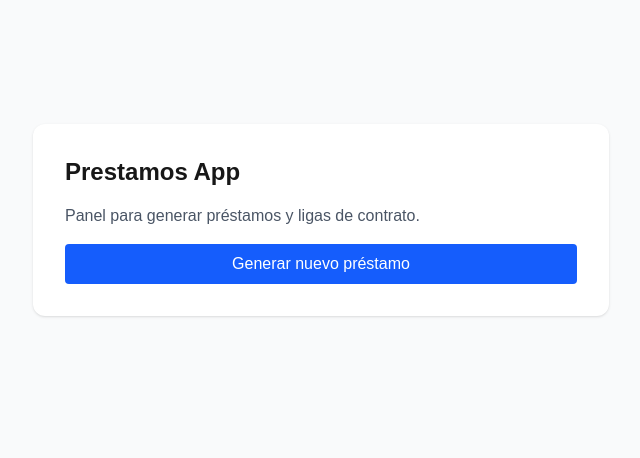
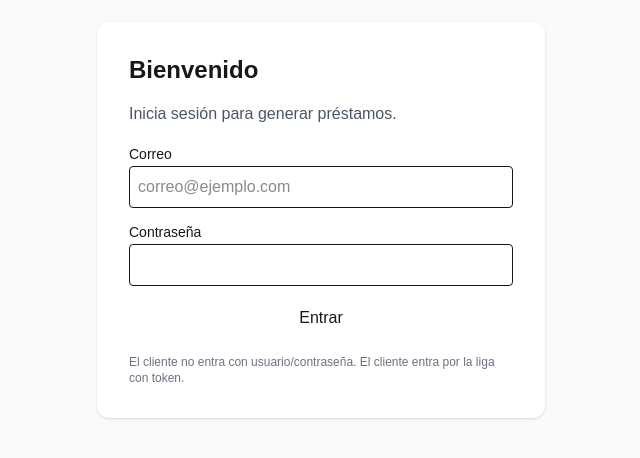
Before and after one commit to AlexisPerez24/prestamos-app, a Next.js app: page / in a window 1280 px wide. Shown: the part 180-638 px from the top of the page, without its empty margins (319-959 px from the left). Built offline with nearby package versions, Linux system fonts and the light colour scheme; no server answers.

Commit message:
feat: login con supabase auth

```diff
--- a/src/app/page.tsx
+++ b/src/app/page.tsx
@@ -1,19 +1,106 @@
+"use client";
+
+import React, { useEffect, useState } from "react";
+import { supabase } from "./lib/supabaseClient";
+
 export default function Home() {
+  const [email, setEmail] = useState("");
+  const [password, setPassword] = useState("");
+
+  const [loading, setLoading] = useState(true); // carga sesión
+  const [submitting, setSubmitting] = useState(false);
+  const [msg, setMsg] = useState<string | null>(null);
+
+  useEffect(() => {
+    (async () => {
+      const { data } = await supabase.auth.getSession();
+      if (data.session) {
+        window.location.href = "/prestamo";
+        return;
+      }
+      setLoading(false);
+    })();
+  }, []);
+
+  async function login(e: React.FormEvent) {
+    e.preventDefault();
+    setMsg(null);
+
+    if (!email.trim() || !password.trim()) {
+      setMsg("Escribe tu correo y contraseña.");
+      return;
+    }
+
+    setSubmitting(true);
+    try {
+      const { error } = await supabase.auth.signInWithPassword({
+        email: email.trim().toLowerCase(),
+        password,
+      });
+
+      if (error) throw error;
+
+      window.location.href = "/prestamo";
+    } catch (err: any) {
+      setMsg(err?.message || "Error iniciando sesión");
+    } finally {
+      setSubmitting(false);
+    }
+  }
+
+  if (loading) {
+    return (
+      <div className="min-h-screen bg-gray-50 flex items-center justify-center p-8">
+        <div className="bg-white rounded-xl shadow p-8 w-full max-w-md">
+          <p>Cargando...</p>
+        </div>
+      </div>
+    );
+  }
+
   return (
     <div className="min-h-screen bg-gray-50 flex items-center justify-center p-8">
-      <div className="bg-white rounded-xl shadow p-8 w-full max-w-xl space-y-4">
-        <h1 className="text-2xl font-bold">Prestamos App</h1>
+      <div className="bg-white rounded-xl shadow p-8 w-full max-w-md space-y-4">
+        <h1 className="text-2xl font-bold">Bienvenido</h1>
+        <p className="text-gray-600">Inicia sesión para generar préstamos.</p>
 
-        <p className="text-gray-600">
-          Panel para generar préstamos y ligas de contrato.
+        <form onSubmit={login} className="space-y-3">
+          <div>
+            <label className="text-sm">Correo</label>
+            <input
+              className="w-full border p-2 rounded"
+              value={email}
+              onChange={(e) => setEmail(e.target.value)}
+              placeholder="correo@ejemplo.com"
+              autoComplete="email"
+            />
+          </div>
+
+          <div>
+            <label className="text-sm">Contraseña</label>
+            <input
+              className="w-full border p-2 rounded"
+              value={password}
+              onChange={(e) => setPassword(e.target.value)}
+              type="password"
+              autoComplete="current-password"
+            />
+          </div>
+
+          {msg && <p className="text-sm text-red-600">{msg}</p>}
+
+          <button
+            type="submit"
+            disabled={submitting}
+            className="w-full bg-blue-600 hover:bg-blue-700 disabled:opacity-60 text-white px-4 py-2 rounded"
+          >
+            {submitting ? "Entrando..." : "Entrar"}
+          </button>
+        </form>
+
+        <p className="text-xs text-gray-500">
+          El cliente no entra con usuario/contraseña. El cliente entra por la liga con token.
         </p>
-
-        <a
-          href="/prestamo"
-          className="inline-flex w-full justify-center bg-blue-600 hover:bg-blue-700 text-white px-4 py-2 rounded"
-        >
-          Generar nuevo préstamo
-        </a>
       </div>
     </div>
   );
--- a/src/app/prestamo/page.tsx
+++ b/src/app/prestamo/page.tsx
@@ -1,6 +1,6 @@
 "use client";
 
-import React, { useMemo } from "react";
+import React, { useEffect, useMemo, useState } from "react";
 import { useForm } from "react-hook-form";
 import { z } from "zod";
 import { zodResolver } from "@hookform/resolvers/zod";
@@ -28,7 +28,10 @@ const schema = z
       .number()
       .finite("Monto inválido")
       .positive("Monto inválido")
-      .max(MAX_MONTO, `Monto demasiado alto (máx ${MAX_MONTO.toLocaleString("es-MX")})`),
+      .max(
+        MAX_MONTO,
+        `Monto demasiado alto (máx ${MAX_MONTO.toLocaleString("es-MX")})`
+      ),
 
     quincenas: z
       .number()
@@ -175,6 +178,27 @@ function calcularComoExcel(montoRaw: unknown, quincenasRaw: unknown, pagoQuincen
 }
 
 export default function PrestamoPage() {
+  const [userEmail, setUserEmail] = useState<string | null>(null);
+  const [checkingAuth, setCheckingAuth] = useState(true);
+
+  // ✅ Proteger ruta: si no hay sesión => /
+  useEffect(() => {
+    (async () => {
+      const { data } = await supabase.auth.getSession();
+      if (!data.session) {
+        window.location.href = "/";
+        return;
+      }
+      setUserEmail(data.session.user.email ?? null);
+      setCheckingAuth(false);
+    })();
+  }, []);
+
+  async function cerrarSesion() {
+    await supabase.auth.signOut();
+    window.location.href = "/";
+  }
+
   const {
     register,
     handleSubmit,
@@ -199,15 +223,21 @@ export default function PrestamoPage() {
   const resumen = useMemo(() => {
     const calc = calcularComoExcel(monto, quincenas, pago_quincenal);
     const fecha_termino =
-      fecha_inicio && quincenas > 0 ? calcularFechaTerminoQuincenal(fecha_inicio, quincenas) : "";
+      fecha_inicio && quincenas > 0
+        ? calcularFechaTerminoQuincenal(fecha_inicio, quincenas)
+        : "";
     return { ...calc, fecha_termino };
   }, [monto, quincenas, pago_quincenal, fecha_inicio]);
 
   const onSubmit = async (data: FormData, event?: unknown) => {
     const submitter =
-      (event as { nativeEvent?: SubmitEvent })?.nativeEvent?.submitter as HTMLButtonElement | undefined;
+      (event as { nativeEvent?: SubmitEvent })?.nativeEvent
+        ?.submitter as HTMLButtonElement | undefined;
 
-    const accion = submitter?.dataset?.accion as "guardar" | "liga" | undefined;
+    const accion = submitter?.dataset?.accion as
+      | "guardar"
+      | "liga"
+      | undefined;
 
     if (!accion) {
       alert("No se detectó la acción del botón. Recarga e intenta de nuevo.");
@@ -263,7 +293,10 @@ export default function PrestamoPage() {
     if (accion === "liga") {
       const token = crypto.randomUUID();
 
-      const { error: tokErr } = await supabase.from("prestamos").update({ liga_token: token }).eq("id", inserted.id);
+      const { error: tokErr } = await supabase
+        .from("prestamos")
+        .update({ liga_token: token })
+        .eq("id", inserted.id);
 
       if (tokErr) {
         console.error(tokErr);
@@ -302,16 +335,48 @@ export default function PrestamoPage() {
     window.location.href = `/contrato?id=${inserted.id}`;
   };
 
+  if (checkingAuth) {
+    return (
+      <div className="min-h-screen bg-gray-50 p-8">
+        <div className="max-w-2xl mx-auto bg-white rounded-xl shadow p-6">
+          <p>Cargando...</p>
+        </div>
+      </div>
+    );
+  }
+
   return (
     <div className="min-h-screen bg-gray-50">
-      <div className="max-w-2xl mx-auto mt-8 p-6 bg-white rounded-xl shadow">
-        <h1 className="text-2xl font-bold mb-4">Generar préstamo</h1>
+      <div className="max-w-2xl mx-auto mt-8 p-6 bg-white rounded-xl shadow space-y-4">
+        {/* Header */}
+        <div className="flex items-center justify-between gap-3">
+          <div>
+            <h1 className="text-2xl font-bold">Generar préstamo</h1>
+            <p className="text-sm text-gray-600">
+              Sesión: <b>{userEmail ?? "—"}</b>
+            </p>
+          </div>
+
+          <button
+            onClick={cerrarSesion}
+            className="bg-gray-200 hover:bg-gray-300 px-4 py-2 rounded"
+            type="button"
+          >
+            Cerrar sesión
+          </button>
+        </div>
 
         <form noValidate onSubmit={handleSubmit(onSubmit)} className="space-y-4">
           <div>
             <label>Número de folio</label>
-            <input {...register("numero_folio")} className="w-full border p-2 rounded" placeholder="Ej: PL250025" />
-            {errors.numero_folio && <p className="text-red-600 text-sm">{errors.numero_folio.message}</p>}
+            <input
+              {...register("numero_folio")}
+              className="w-full border p-2 rounded"
+              placeholder="Ej: PL250025"
+            />
+            {errors.numero_folio && (
+              <p className="text-red-600 text-sm">{errors.numero_folio.message}</p>
+            )}
           </div>
 
           <div className="grid grid-cols-1 md:grid-cols-3 gap-4">
@@ -325,7 +390,9 @@ export default function PrestamoPage() {
                 {...register("monto", { valueAsNumber: true })}
                 className="w-full border p-2 rounded"
               />
-              {errors.monto && <p className="text-red-600 text-sm">{errors.monto.message}</p>}
+              {errors.monto && (
+                <p className="text-red-600 text-sm">{errors.monto.message}</p>
+              )}
             </div>
 
             <div>
@@ -337,7 +404,9 @@ export default function PrestamoPage() {
                 {...register("quincenas", { valueAsNumber: true })}
                 className="w-full border p-2 rounded"
               />
-              {errors.quincenas && <p className="text-red-600 text-sm">{errors.quincenas.message}</p>}
+              {errors.quincenas && (
+                <p className="text-red-600 text-sm">{errors.quincenas.message}</p>
+              )}
             </div>
 
             <div>
@@ -350,14 +419,22 @@ export default function PrestamoPage() {
                 {...register("pago_quincenal", { valueAsNumber: true })}
                 className="w-full border p-2 rounded"
               />
-              {errors.pago_quincenal && <p className="text-red-600 text-sm">{errors.pago_quincenal.message}</p>}
+              {errors.pago_quincenal && (
+                <p className="text-red-600 text-sm">{errors.pago_quincenal.message}</p>
+              )}
             </div>
           </div>
 
           <div>
             <label>Fecha inicio</label>
-            <input type="date" {...register("fecha_inicio")} className="w-full border p-2 rounded" />
-            {errors.fecha_inicio && <p className="text-red-600 text-sm">{errors.fecha_inicio.message}</p>}
+            <input
+              type="date"
+              {...register("fecha_inicio")}
+              className="w-full border p-2 rounded"
+            />
+            {errors.fecha_inicio && (
+              <p className="text-red-600 text-sm">{errors.fecha_inicio.message}</p>
+            )}
           </div>
 
           <div className="border rounded p-4 bg-gray-50">
@@ -381,10 +458,12 @@ export default function PrestamoPage() {
               Interés % (GAEL 60%): <b>{resumen.interesGaelPct.toFixed(6)}%</b>
             </p>
             <p>
-              NETO LUPIN: <b>${resumen.netoLupin.toFixed(2)}</b> (recup: ${resumen.recupLupin.toFixed(2)})
+              NETO LUPIN: <b>${resumen.netoLupin.toFixed(2)}</b> (recup: $
+              {resumen.recupLupin.toFixed(2)})
             </p>
             <p>
-              NETO GAEL: <b>${resumen.netoGael.toFixed(2)}</b> (recup: ${resumen.recupGael.toFixed(2)})
+              NETO GAEL: <b>${resumen.netoGael.toFixed(2)}</b> (recup: $
+              {resumen.recupGael.toFixed(2)})
             </p>
             <p>
               Fecha término: <b>{resumen.fecha_termino || "—"}</b>
```
